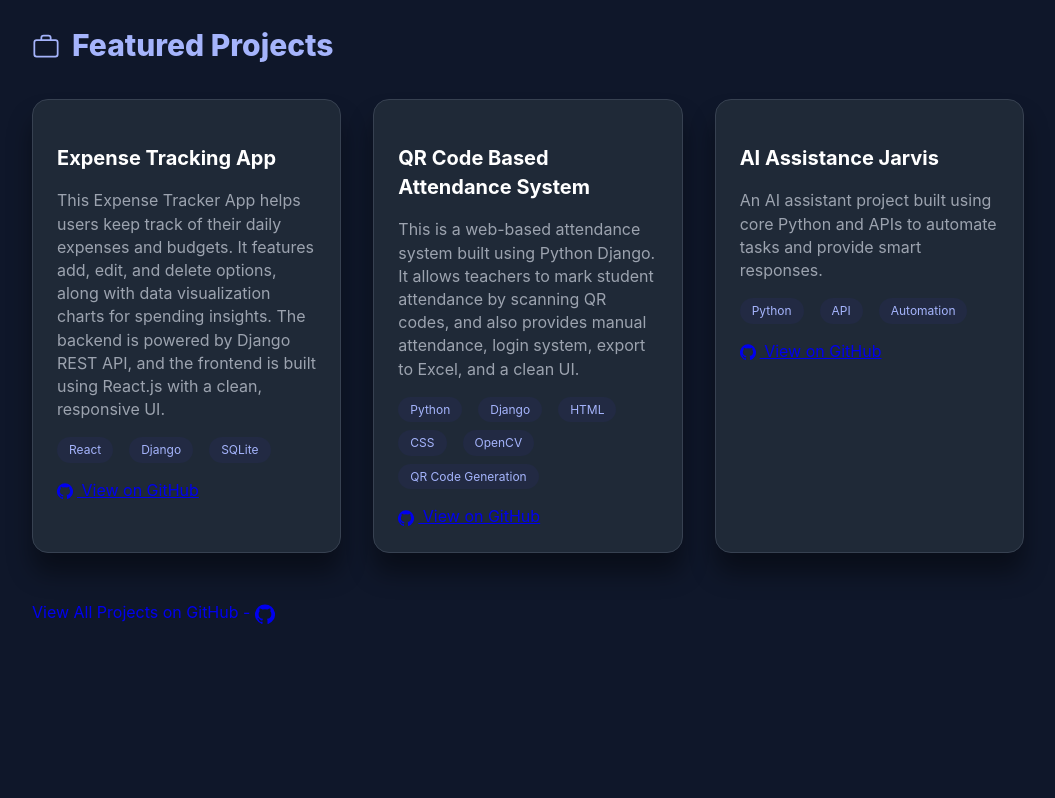
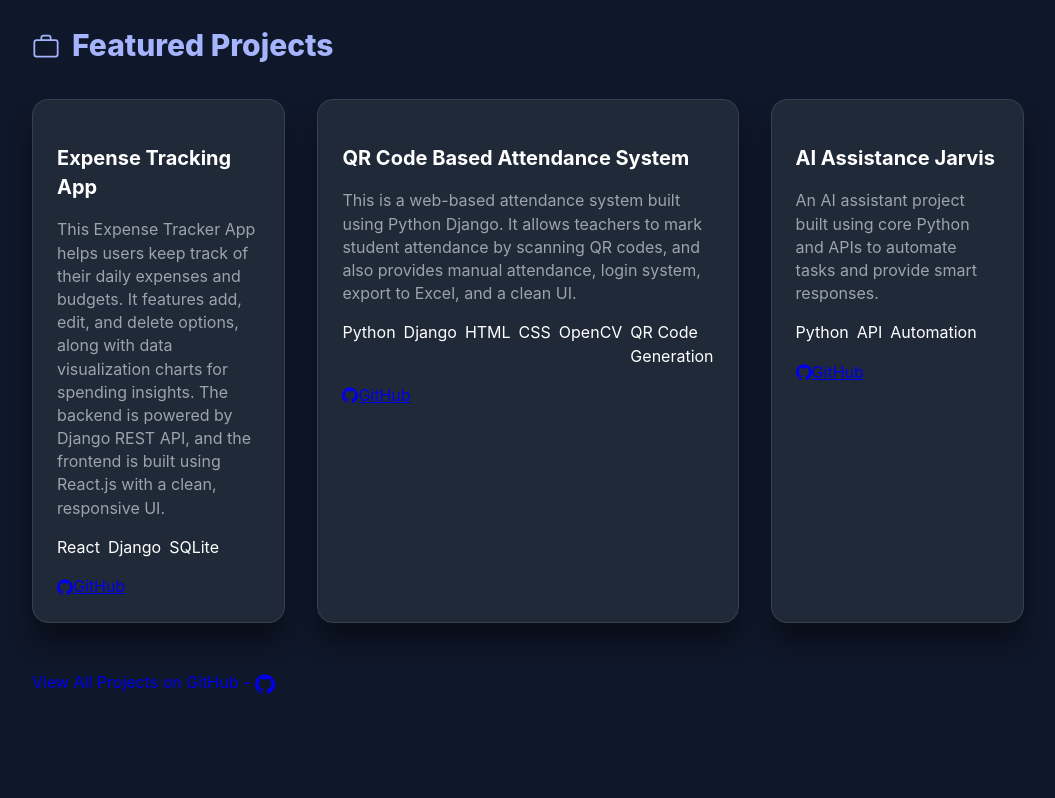
Before and after one commit to Dev-Rahul07/Rahul-Pandit, a React (Create React App) app: page / in a window 1280 px wide. Shown: the part 2412-3210 px from the top of the page, without its empty margins (112-1167 px from the left). Built offline with nearby package versions, Linux system fonts and the light colour scheme.

Commit message:
Update ProjectsCard.jsx

```diff
--- a/src/components/ProjectsCard.jsx
+++ b/src/components/ProjectsCard.jsx
@@ -2,32 +2,44 @@ import React from "react";
 import { Github } from "./Icons";
 
 const ProjectCard = ({ project }) => (
-  <div className="project-card">
+  <div className="project-card p-4 bg-gray-900 rounded-lg shadow-md">
     <h3 className="text-2xl font-bold text-white mb-2">{project.title}</h3>
     <p className="text-gray-400 mb-4">{project.description}</p>
-    <div
-      style={{
-        display: "flex",
-        flexWrap: "wrap",
-        gap: "0.5rem",
-        marginBottom: "1rem",
-      }}
+
+    {/* Tech tags */}
+    <div className="flex flex-wrap gap-2 mb-4">
+      {project.tech.map((t, i) => (
+        <span
+          key={i}
+          className="bg-gray-700 text-white px-2 py-1 rounded text-sm"
         >
-      {project.tech.map((t, i) => (
-        <span key={i} className="tech-tag">
           {t}
         </span>
       ))}
     </div>
-    <div>
+
+    {/* Links */}
+    <div className="flex gap-4">
+      {project.githubUrl && (
         <a
           href={project.githubUrl}
           target="_blank"
           rel="noopener noreferrer"
-        className="link"
+          className="flex items-center gap-1 text-blue-400 hover:text-blue-500"
         >
-        <Github className="icon icon-sm mr-1" /> View on GitHub
+          <Github className="icon icon-sm" /> GitHub
         </a>
+      )}
+      {project.deployUrl && (
+        <a
+          href={project.deployUrl}
+          target="_blank"
+          rel="noopener noreferrer"
+          className="text-green-400 hover:text-green-500"
+        >
+          🚀 Live
+        </a>
+      )}
     </div>
   </div>
 );
```
Lines whose indentation alone changed are shown as unchanged.
